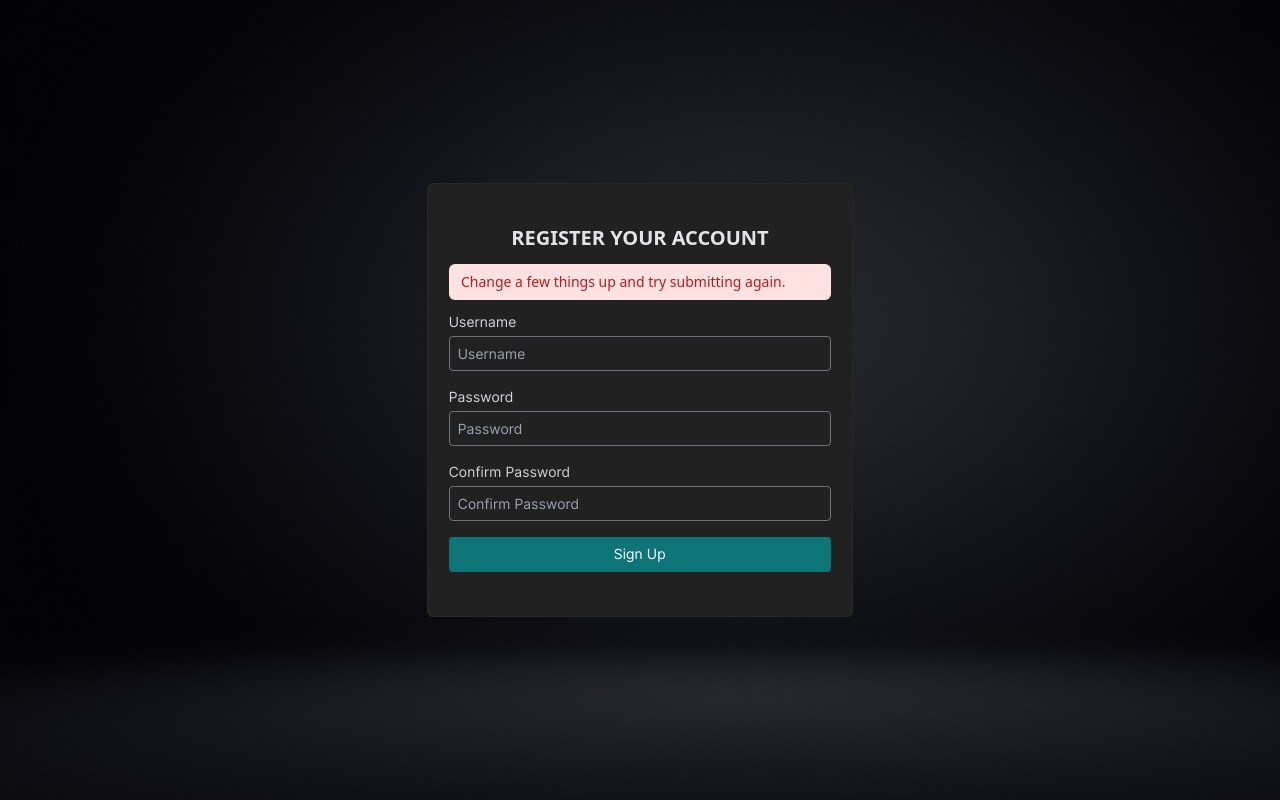
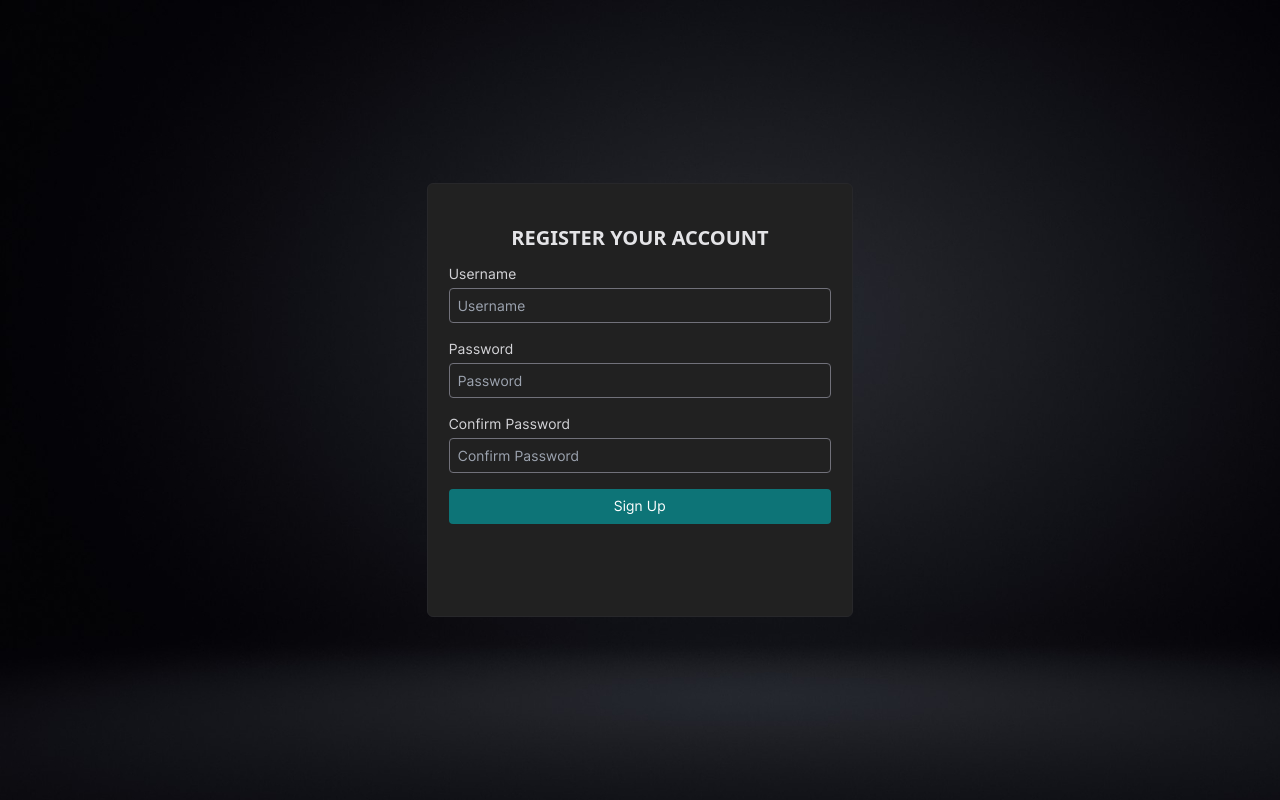
Before and after one commit to ComRV/chatApp, a Next.js app: page /register in a window 1280 px wide. Built offline with nearby package versions, Linux system fonts and the light colour scheme.

Commit message:
create registration feature

```diff
--- a/pages/api/registration.js
+++ b/pages/api/registration.js
@@ -15,14 +15,15 @@ export default async function handler(req, res) {
 					username: true,
 				},
 			});
-			if (same) return res.status(400).json({ status: false, msg: 'Username has already been taken' });
-			if (data.password !== data.confirmPassword) return res.status(400).json({ status: false, msg: 'Password and confirm password must be match' });
-			if (data.username.length <= 8 || data.password.length <= 8) return res.status(400).json({ status: false, msg: 'Username or password less than 8 character' });
+			if (same) return res.status(400).json({ status: false, msg: 'Username has already been taken.' });
+			if (data.password !== data.confirmPassword) return res.status(400).json({ status: false, msg: 'Password and confirm password must be match.' });
+			if (data.username.length < 8 || data.password.length < 8) return res.status(400).json({ status: false, msg: 'Username and password less than 8 character.' });
 			data.password = await argon2.hash(data.password);
+			const userId = `11${Math.floor(Math.random() * 10 ** 10)}`;
 			delete data.confirmPassword;
-			Object.assign(data, { userId: `11${Math.floor(Math.random() * 10 ** 10)}` });
+			Object.assign(data, { userId, nickname: `User${userId}` });
 			await prisma.user.create({ data });
-			res.json({ status: true, msg: 'Registration successful' });
+			res.json({ status: true, msg: 'Registration successful. Redirect to login page on 3 seconds' });
 		} else {
 			return res.status(405).json('Method not allowed');
 		}
--- /dev/null
+++ b/pages/api/setprofile.js
@@ -0,0 +1,3 @@
+export default async function handler(req, res) {
+	res.json('dqwdqw');
+}
--- a/pages/register.jsx
+++ b/pages/register.jsx
@@ -1,7 +1,39 @@
+/* eslint-disable react-hooks/rules-of-hooks */
 import Auth from '../components/layout/Auth';
 import Head from 'next/head';
+import { useState } from 'react';
+import axios from 'axios';
+import Router from 'next/router';
+import ReactLoading from 'react-loading';
 
 const register = () => {
+	const [username, setUsername] = useState('');
+	const [password, setPassword] = useState('');
+	const [confirmPassword, setConfirmPassword] = useState('');
+	const [isSuccess, setIsSuccess] = useState('');
+	const [isLoading, setIsLoading] = useState(false);
+	const [msg, setMsg] = useState('');
+
+	const registration = async (event) => {
+		event.preventDefault();
+		try {
+			setIsLoading(true);
+			const register = await axios.post('http://localhost:3000/api/registration', { username, password, confirmPassword });
+			setIsLoading(false);
+			const response = register.data;
+			setMsg(response.msg);
+			setIsSuccess(response.status);
+			setTimeout(() => {
+				Router.push('/');
+			}, 3000);
+		} catch (error) {
+			setIsLoading(false);
+			const response = error.response.data;
+			setMsg(response.msg);
+			setIsSuccess(response.status);
+		}
+	};
+
 	return (
 		<>
 			<Head>
@@ -10,10 +42,9 @@ const register = () => {
 			<Auth>
 				<div className="text-white container w-2/3 rounded-md h-[11.5cm] m-auto border border-zinc-800 bg-[#212121] md:w-2/4 lg:w-1/3">
 					<p className="text-center text-zinc-200 font-bold text-xl mt-10">REGISTER YOUR ACCOUNT</p>
-					<div className="py-2 px-3 mt-3 w-[90%] m-auto text-sm text-red-700 bg-red-100 rounded-md dark:bg-red-200 dark:text-red-800" role="alert">
-						Change a few things up and try submitting again.
-					</div>
-					<form className="mt-3">
+					{!isSuccess && msg && <div className="py-2 px-3 mt-3 w-[90%] m-auto text-sm text-red-700 bg-red-100 rounded-md">{msg}</div>}
+					{isSuccess && msg && <div className="py-2 px-3 mt-3 w-[90%] m-auto text-sm text-green-700 bg-green-100 rounded-lg">{msg}</div>}
+					<form className="mt-3" onSubmit={registration}>
 						<div className="flex flex-col">
 							<label className="font-intertight tracking-wider text-sm text-zinc-300 ml-[5%]">Username</label>
 							<input
@@ -21,6 +52,7 @@ const register = () => {
 								className="w-[90%] h-[2.5em] tracking-wider duration-150 mt-1 m-auto rounded border border-zinc-500 bg-transparent pl-2 text-sm focus:ring-zinc-300 font-intertight"
 								required="true"
 								placeholder="Username"
+								onChange={(event) => setUsername(event.target.value)}
 							/>
 						</div>
 						<div className="flex flex-col mt-4">
@@ -30,6 +62,7 @@ const register = () => {
 								className="w-[90%] h-[2.5em] tracking-wider duration-150 mt-1 m-auto rounded border border-zinc-500 bg-transparent pl-2 text-sm focus:ring-zinc-300 font-intertight"
 								required="true"
 								placeholder="Password"
+								onChange={(event) => setPassword(event.target.value)}
 							/>
 						</div>
 						<div className="flex flex-col my-4">
@@ -39,14 +72,16 @@ const register = () => {
 								className="w-[90%] h-[2.5em] tracking-wider duration-150 mt-1 m-auto rounded border border-zinc-500 bg-transparent pl-2 text-sm focus:ring-zinc-300 font-intertight"
 								required="true"
 								placeholder="Confirm Password"
+								onChange={(event) => setConfirmPassword(event.target.value)}
 							/>
 						</div>
 						<div className="flex flex-col">
 							<button
 								type="submit"
-								className="bg-[#0d7477] w-[90%] m-auto h-[35px] rounded hover:bg-[#0d7477e0] active:bg-[#0d7477c0] duration-150 font-intertight tracking-wider text-sm font-medium"
+								className="bg-[#0d7477] flex items-center justify-center w-[90%] gap-x-1 m-auto h-[35px] rounded hover:bg-[#0d7477e0] active:bg-[#0d7477c0] duration-150 font-intertight tracking-wider text-sm font-medium"
 							>
-								Sign Up
+								{isLoading && <ReactLoading type="spinningBubbles" color="#ffffff" height={'17px'} width={'17px'} />}
+								<p>Sign Up</p>
 							</button>
 						</div>
 					</form>
```
Also changed, not shown: utils/mongodb.js (deleted).
